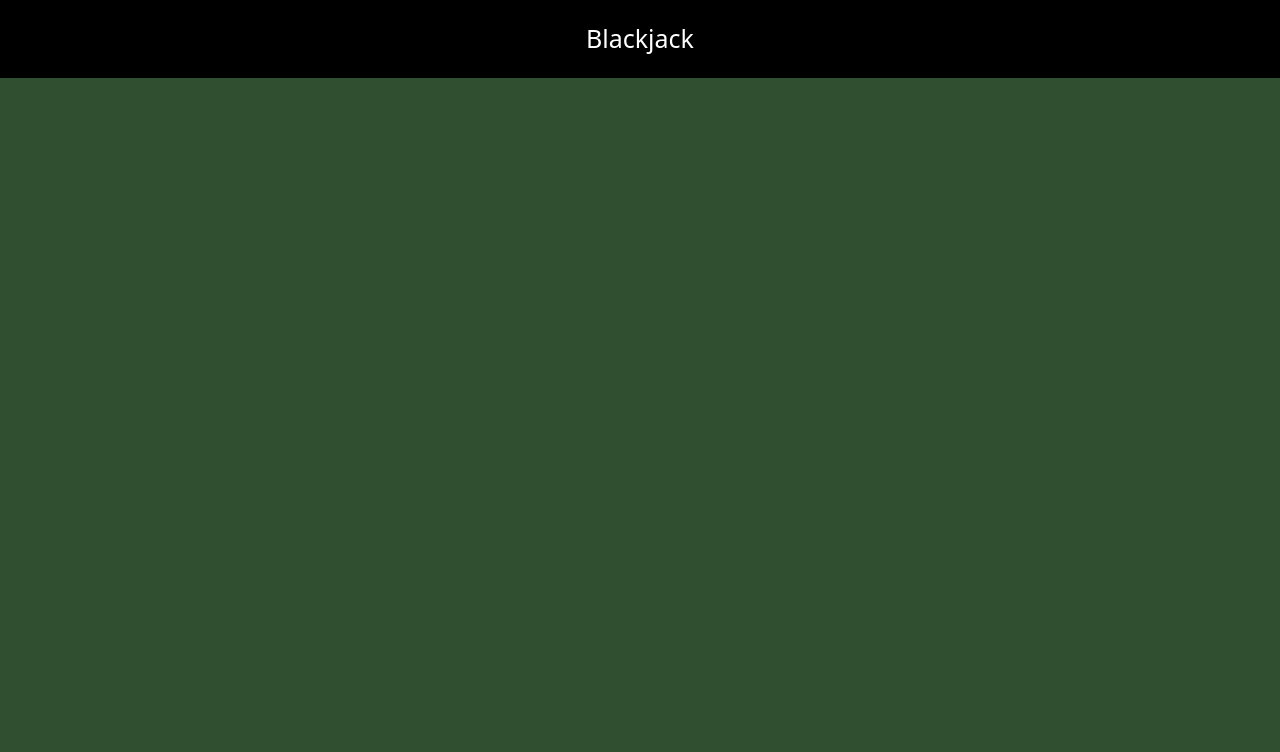
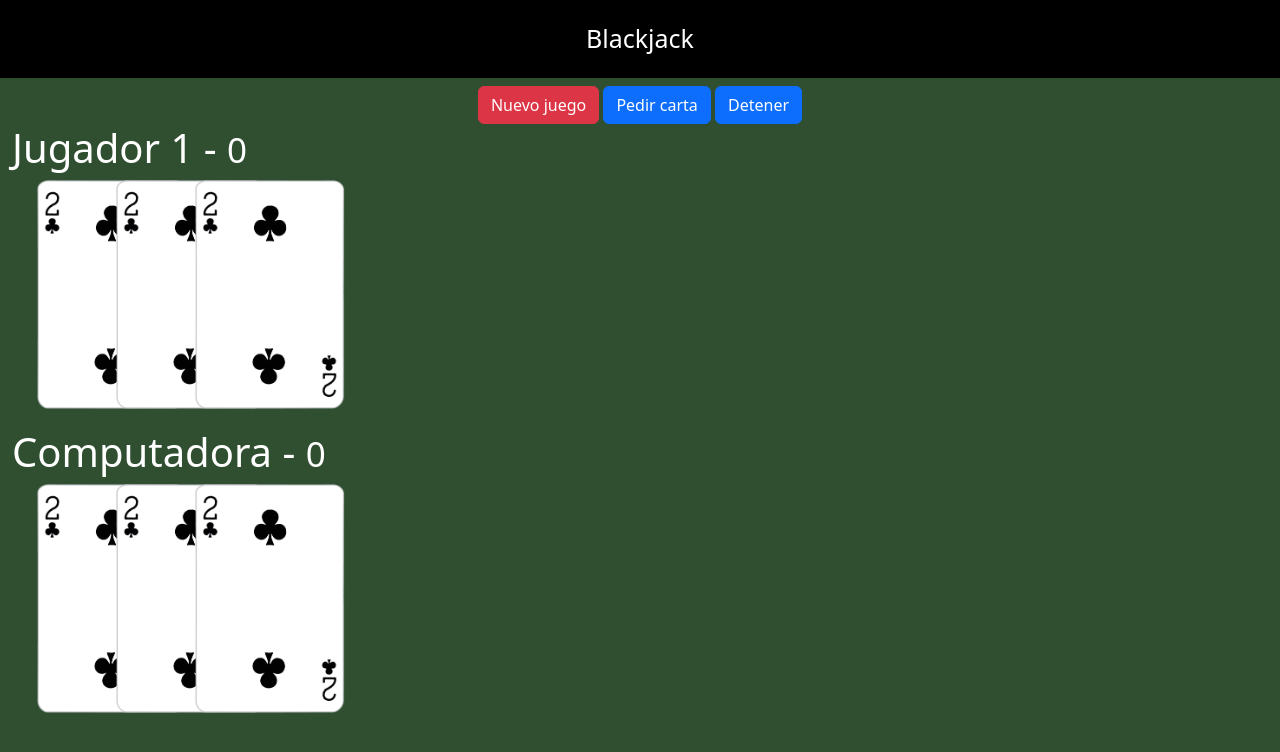
Before and after one commit to juan18506/blackjack-app, a plain HTML site: page index.html in a window 1280 px wide. Drawn offline with nearby package versions, Linux system fonts and the light colour scheme.

Commit message:
added styles to the cards

```diff
--- a/css/styles.css
+++ b/css/styles.css
@@ -10,3 +10,14 @@ html, body {
   padding: 1.25rem;
   font-size: 1.5625rem;
 }
+
+.blackjack-card {
+  width: 9.375rem;
+  position: relative;
+  left: 6.25rem;
+  margin-left: -4.6875rem;
+}
+
+#player-cards, #computer-cards {
+  height: 15rem;
+}
--- a/index.html
+++ b/index.html
@@ -13,6 +13,36 @@
     Blackjack
   </header>
 
+  <div class="row mt-2">
+    <div class="col text-center">
+      <button class="btn btn-danger">Nuevo juego</button>
+      <button class="btn btn-primary">Pedir carta</button>
+      <button class="btn btn-primary">Detener</button>
+    </div>
+  </div>
+
+  <div class="row container">
+    <div class="col">
+      <h1>Jugador 1 - <small>0</small></h1>
+      <div id="player-cards">
+        <img class="blackjack-card" src="assets/2C.png" alt="">
+        <img class="blackjack-card" src="assets/2C.png" alt="">
+        <img class="blackjack-card" src="assets/2C.png" alt="">
+      </div>
+    </div>
+  </div>
+
+  <div class="row container mt-2">
+    <div class="col">
+      <h1>Computadora - <small>0</small></h1>
+      <div id="computer-cards">
+        <img class="blackjack-card" src="assets/2C.png" alt="">
+        <img class="blackjack-card" src="assets/2C.png" alt="">
+        <img class="blackjack-card" src="assets/2C.png" alt="">
+      </div>
+    </div>
+  </div>
+
   <script src="js/game.js"></script>
 </body>
 </html>
```
